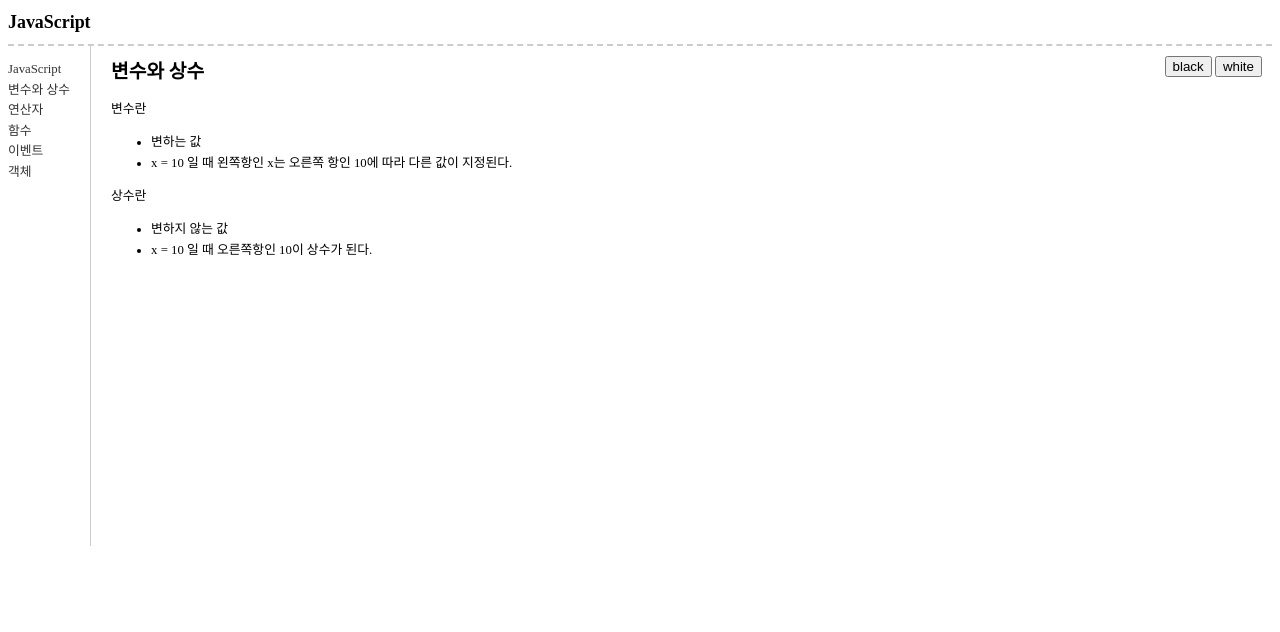
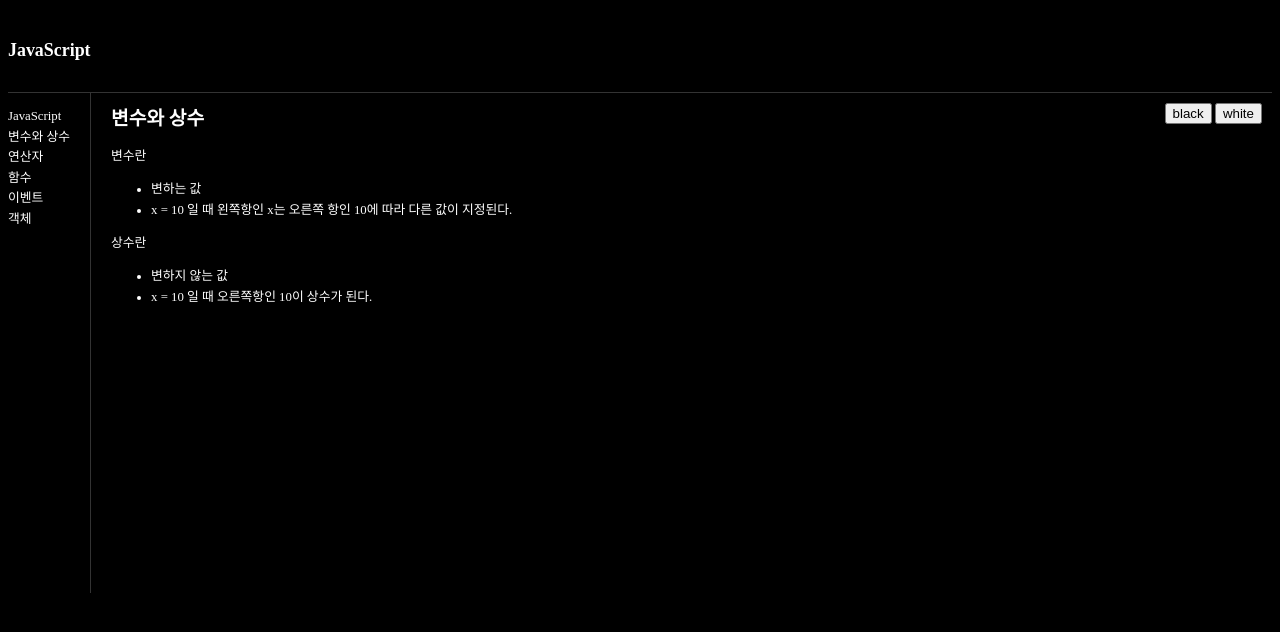
Before and after one commit to surie/opentutorials_surie, a plain HTML site: page index.html in a window 1280 px wide. Both pictures are taken after a click on the button "black". Drawn offline with Linux system fonts and the light colour scheme.

Commit message:
add javascript

```diff
--- a/index.html
+++ b/index.html
@@ -8,9 +8,25 @@
                 font-family: dotum;
                 line-height: 1.6em;
             }
+            body.black {
+                background-color: black;
+                color: white;
+            }
+            body.black a {
+                color: white;
+            }
+            body.black a:hover {
+                color: #f60;
+            }
+            body.black header {
+                border-bottom: 1px solid #333;
+            }
+            body.black nav {
+                border-right: 1px solid #333;
+            }
             header {
-                border-bottom: 2px dashed #ccc;
-                padding: 10px 5;
+                border-bottom: 1px solid #ccc;
+                padding: 20px 0;
             }
             #toolbar {
                 padding: 10px;
@@ -30,6 +46,9 @@
             article {
                 float: left;
             }
+            footer {
+                clear: both;
+            }
             a {
                 text-decoration: none;
             }
@@ -45,14 +64,14 @@
         </style>
     </head>
 
-    <body>
+    <body id="body">
         <div>
             <header>
                 <h1>JavaScript</h1>
             </header>
             <div id="toolbar">
-                <input type="button" value="black" />
-                <input type="button" value="white" />
+                <input type="button" value="black" onclick="document.getElementById('body').className='black'" />
+                <input type="button" value="white" onclick="document.getElementById('body').className='white'" />
             </div>
             <nav>
                 <ul>
```
